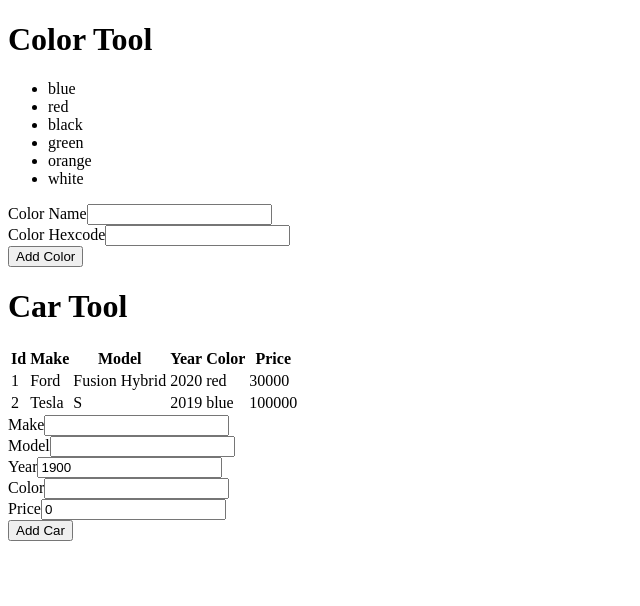
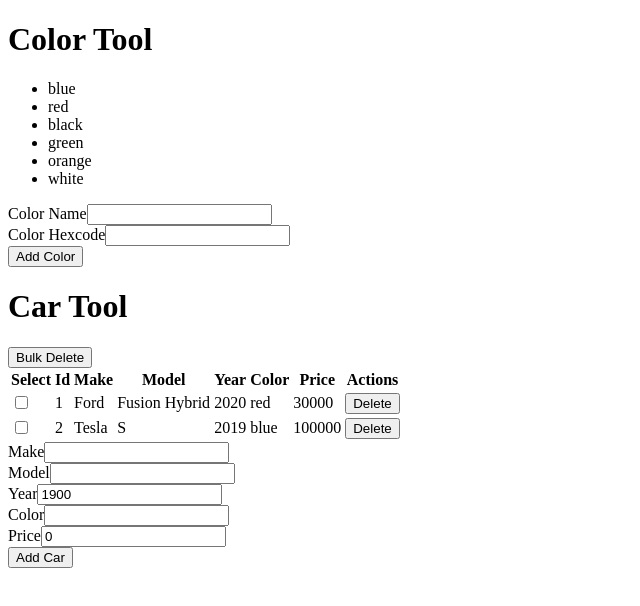
Before and after one commit to t4d-classes/react-redux_02172020, a React (Create React App) app in the folder demo-app/: page / in a window 1280 px wide. Shown: the top 606 px of the page, without its empty margins (0-640 px from the left). Built offline with nearby package versions, Linux system fonts and the light colour scheme.

Commit message:
add code demos

```diff
--- a/demo-app/src/components/CarTable.js
+++ b/demo-app/src/components/CarTable.js
@@ -2,24 +2,38 @@ import React from 'react';
 
 import { CarViewRow } from './CarViewRow';
 
-export const CarTable = (props) => {
+export const CarTable = ({
+  cars,
+  selectedCarIds,
+  onSelectCar: selectCar,
+  onDeleteCar: deleteCar,
+  onBulkDeleteCars: bulkDeleteCars
+}) => {
 
   return (
+    <>
+      <button type="button" onClick={bulkDeleteCars}>
+        Bulk Delete</button>
       <table>
         <thead>
           <tr>
+            <th>Select</th>
             <th>Id</th>
             <th>Make</th>
             <th>Model</th>
             <th>Year</th>
             <th>Color</th>
             <th>Price</th>
+            <th>Actions</th>
           </tr>
         </thead>
         <tbody>
-        {props.cars.map(car => <CarViewRow key={car.id} car={car} />)}
+          {cars.map(car => <CarViewRow key={car.id} car={car}
+            selected={selectedCarIds.includes(car.id)}
+            onSelectCar={selectCar} onDeleteCar={deleteCar} />)}
         </tbody>
       </table>
+    </>
   );
 
 };
--- a/demo-app/src/components/CarTool.js
+++ b/demo-app/src/components/CarTool.js
@@ -7,6 +7,36 @@ import { CarForm } from './CarForm';
 export const CarTool = (props) => {
 
   const [ cars, setCars ] = useState(props.cars.concat());
+
+  const [ selectedCarIds, setSelectedCarIds ] =
+    useState([]);
+
+  const selectCar = (carId) => {
+
+    if (selectedCarIds.includes(carId)) {
+      setSelectedCarIds(
+        selectedCarIds.filter(id => id !== carId));
+    } else {
+      setSelectedCarIds(selectedCarIds.concat(carId));
+    }
+
+  };
+
+  const deleteCar = (carId) => {
+
+    setCars(cars.filter(c => c.id !== carId));
+    setSelectedCarIds(
+      selectedCarIds.filter(id => id !== carId));
+
+  };
+
+  const bulkDeleteCars = () => {
+
+    setCars(cars.filter(
+      c => !selectedCarIds.includes(c.id)));
+    setSelectedCarIds([]);
+
+  }
 
 
   const addCar = (car) => {
@@ -21,7 +51,9 @@ export const CarTool = (props) => {
   return (
     <>
       <ToolHeader headerText="Car Tool" />
-      <CarTable cars={cars} />
+      <CarTable cars={cars} selectedCarIds={selectedCarIds}
+        onSelectCar={selectCar} onDeleteCar={deleteCar}
+        onBulkDeleteCars={bulkDeleteCars} />
       <CarForm buttonText="Add Car" onSubmitCar={addCar} />
     </>
   );
--- a/demo-app/src/components/CarViewRow.js
+++ b/demo-app/src/components/CarViewRow.js
@@ -1,15 +1,26 @@
 import React from 'react';
 
-export const CarViewRow = ({ car }) => {
+export const CarViewRow = ({
+  car,
+  selected,
+  onSelectCar: selectCar,
+  onDeleteCar: deleteCar,
+}) => {
 
   return (
     <tr>
+      <td><input type="checkbox"
+        checked={selected}
+        onChange={() => selectCar(car.id)} /></td>
       <td>{car.id}</td>
       <td>{car.make}</td>
       <td>{car.model}</td>
       <td>{car.year}</td>
       <td>{car.color}</td>
       <td>{car.price}</td>
+      <td><button type="button"
+        onClick={() => deleteCar(car.id)}>
+          Delete</button></td>
     </tr>
   );
 
```
Also changed, not shown: demo-app/exercises/exercise-7.md (added, +21 -0 lines). Lines whose indentation alone changed are shown as unchanged.
